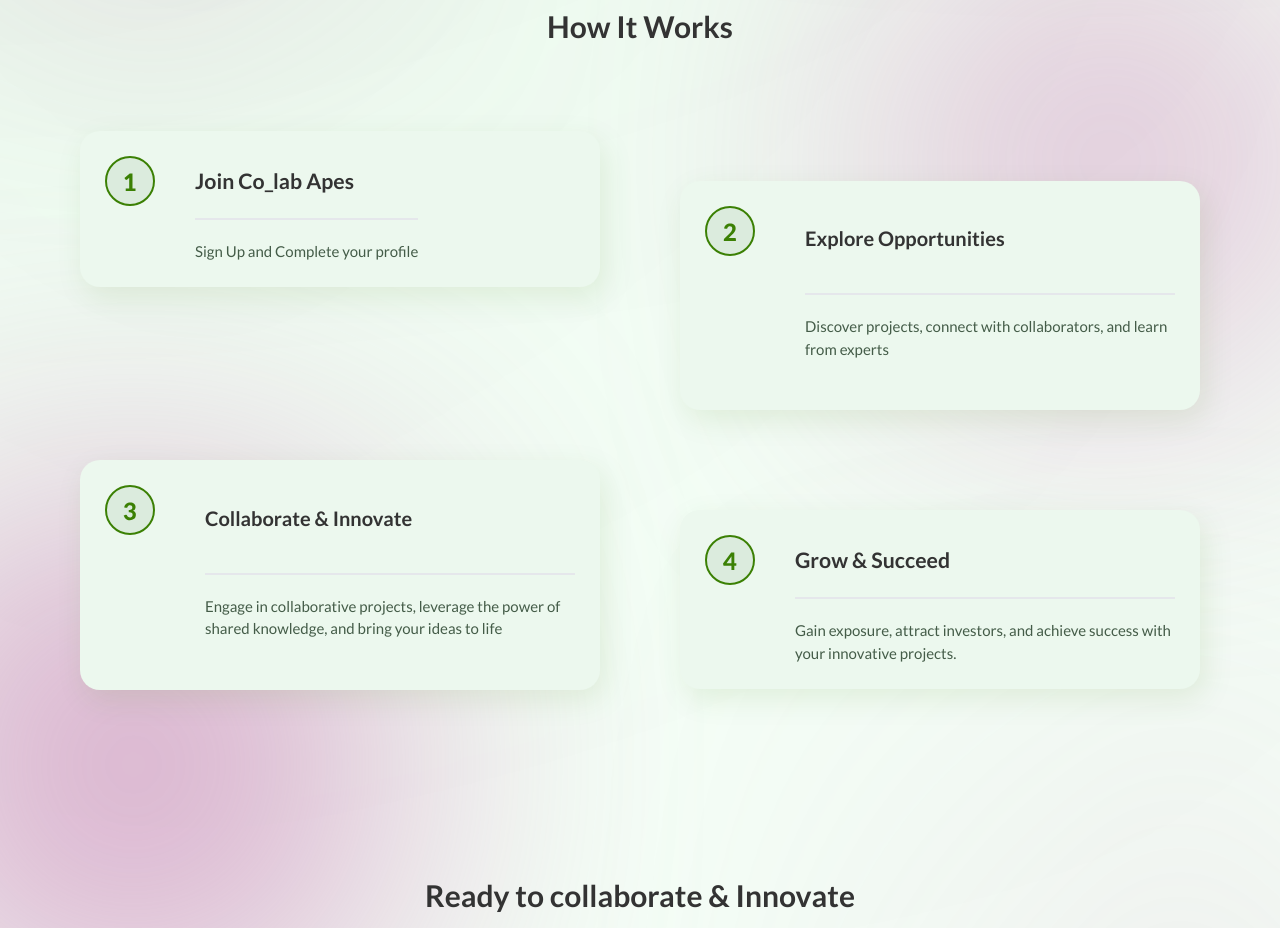
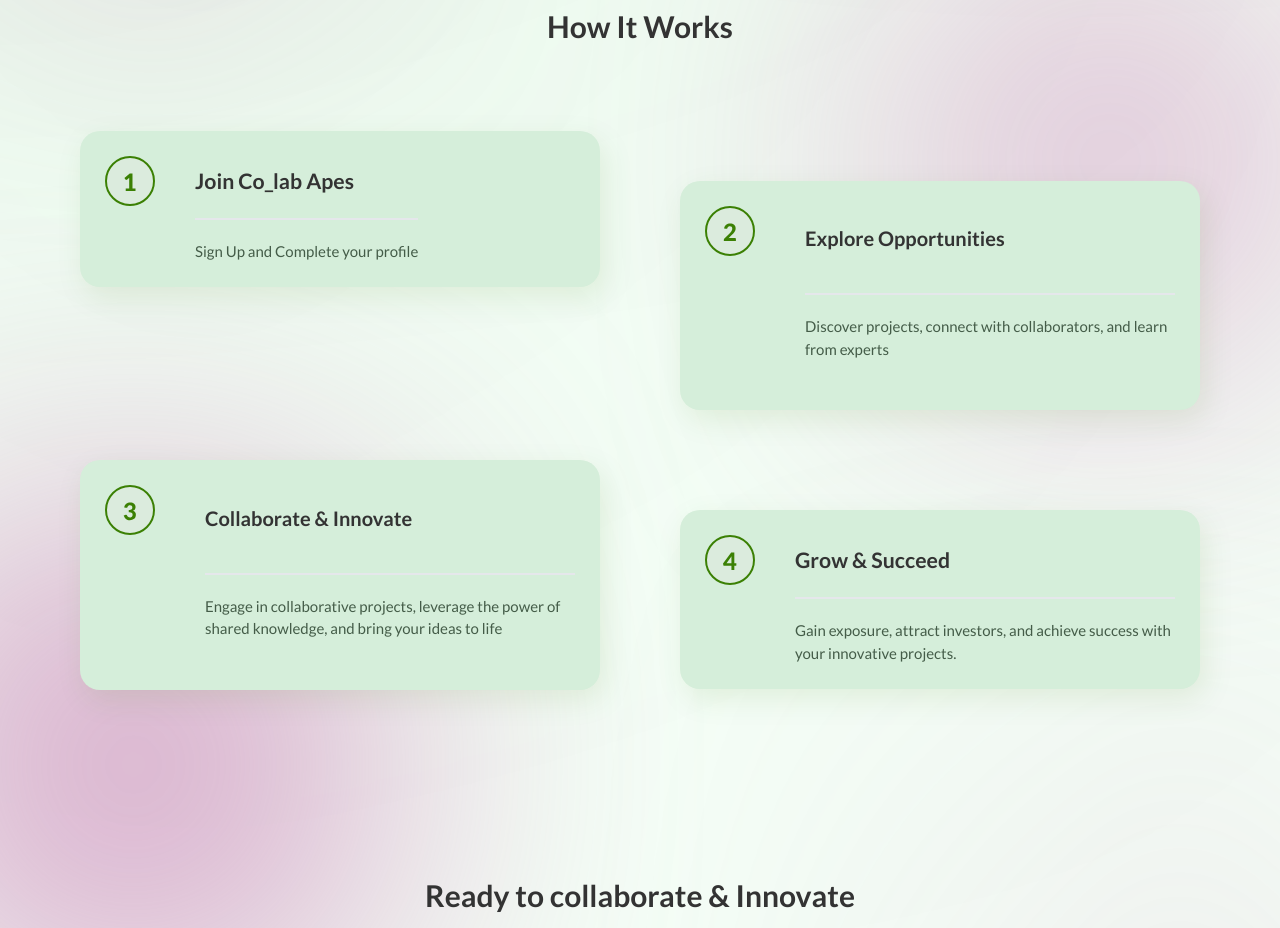
Before and after one commit to Colab-Apes/new_landing_page, a React (Vite) app: page / in a window 1280 px wide. Shown: the part 3100-4028 px from the top of the page. Built offline with nearby package versions, Linux system fonts and the light colour scheme.

Commit message:
changing  background color

```diff
--- a/src/NewLandingPage/components/HowItWorks.jsx
+++ b/src/NewLandingPage/components/HowItWorks.jsx
@@ -15,7 +15,7 @@
           How It Works
         </div>
         <div className="   flex flex-col mt-20  md:flex-row gap-x-[8rem] justify-between items-start lg:mb-10">
-          <div className="flex items-start gap-x-16 rounded-[20px] pb-26 shadow-[5px_10px_30px_0px_rgba(59,_128,_4,_0.10)] bg-[#ECF8EE] py-10 px-10 w-full">
+          <div className="flex items-start gap-x-16 rounded-[20px] pb-26 shadow-[5px_10px_30px_0px_rgba(59,_128,_4,_0.10)] bg-[#D5EEDA] py-10 px-10 w-full">
             <img src={one} alt="One" className="w-[5rem] object-contain" />
             <div className=" flex flex-col mt-4 ">
               <h1 className="text-[2.127rem] text-[#333] font-bold ">
@@ -29,7 +29,7 @@
           </div>
           {/* <div className="flex rounded-[20px]  bg-[#ECF8EE] h-[22rem] w-full"></div> */}
 
-          <div className="flex mt-20  items-start gap-x-20 rounded-[20px] pb-26  lg:pb-20  shadow-[5px_10px_30px_0px_rgba(59,_128,_4,_0.10)] bg-[#ECF8EE] py-10 px-10 w-full">
+          <div className="flex mt-20  items-start gap-x-20 rounded-[20px] pb-26  lg:pb-20  shadow-[5px_10px_30px_0px_rgba(59,_128,_4,_0.10)] bg-[#D5EEDA] py-10 px-10 w-full">
             <img src={two} alt="One" className="w-[6rem] object-contain" />
 
             <div className="w-text mt-7">
@@ -45,7 +45,7 @@
           </div>
         </div>
         <div className=" flex flex-col mt-20  md:flex-row gap-x-[8rem] justify-between items-start ">
-          <div className="flex items-start gap-x-20 rounded-[20px] pb-26 lg:pb-20  shadow-[5px_10px_30px_0px_rgba(59,_128,_4,_0.10)] bg-[#ECF8EE] py-10 px-10 w-full">
+          <div className="flex items-start gap-x-20 rounded-[20px] pb-26 lg:pb-20  shadow-[5px_10px_30px_0px_rgba(59,_128,_4,_0.10)] bg-[#D5EEDA] py-10 px-10 w-full">
             <img src={three} alt="One" className="w-[6rem] object-contain" />
 
             <div className="w-text mt-7">
@@ -59,7 +59,7 @@
               </p>
             </div>
           </div>
-          <div className="flex items-start mt-20 gap-x-16 rounded-[20px] pb-26 shadow-[5px_10px_30px_0px_rgba(59,_128,_4,_0.10)] bg-[#ECF8EE]   py-10 px-10 w-full">
+          <div className="flex items-start mt-20 gap-x-16 rounded-[20px] pb-26 shadow-[5px_10px_30px_0px_rgba(59,_128,_4,_0.10)] bg-[#D5EEDA]   py-10 px-10 w-full">
             <img src={four} alt="One" className="w-[6rem] object-contain" />
             <div className=" flex flex-col mt-4 ">
               <h1 className="text-[2.127rem] text-[#333] font-bold ">
```
